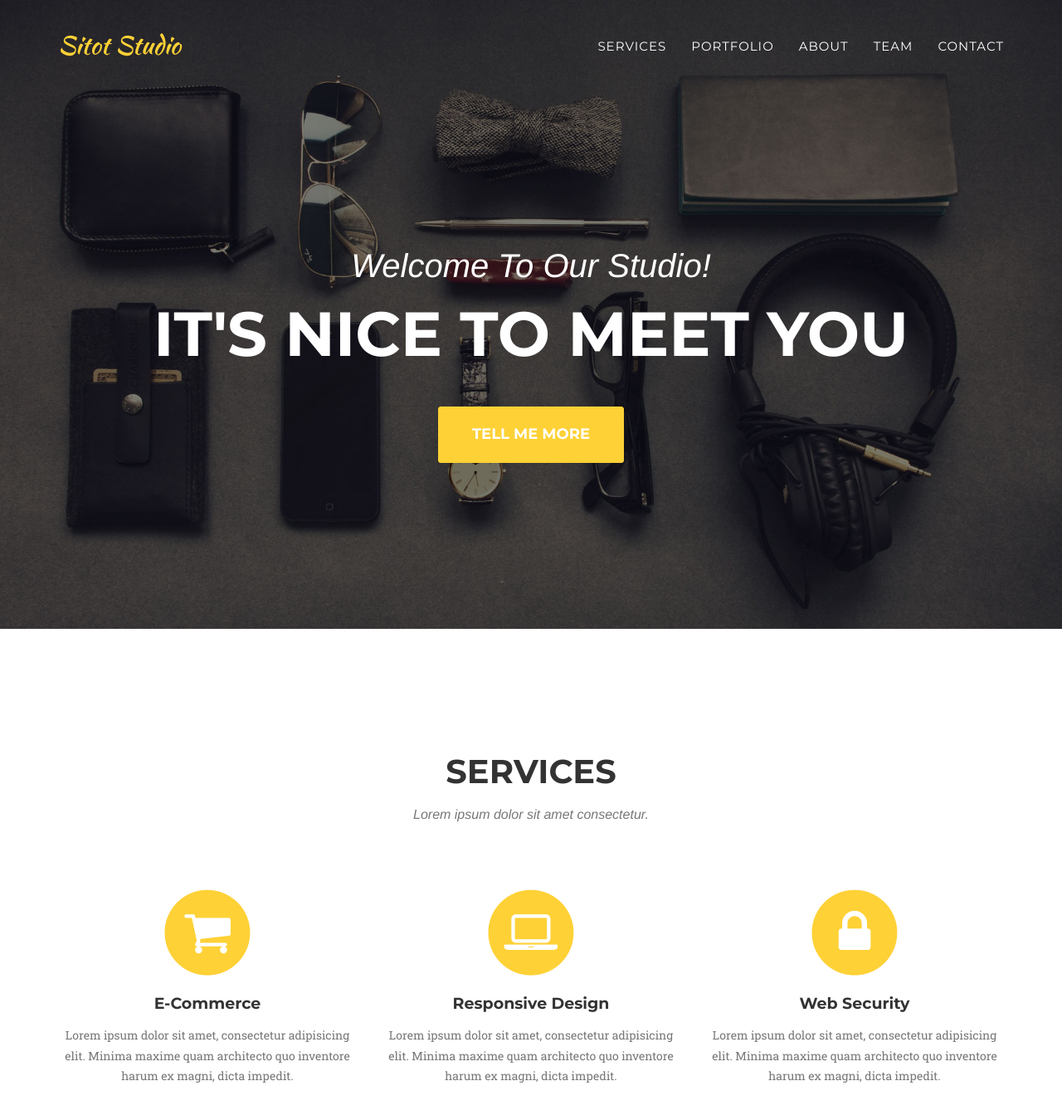
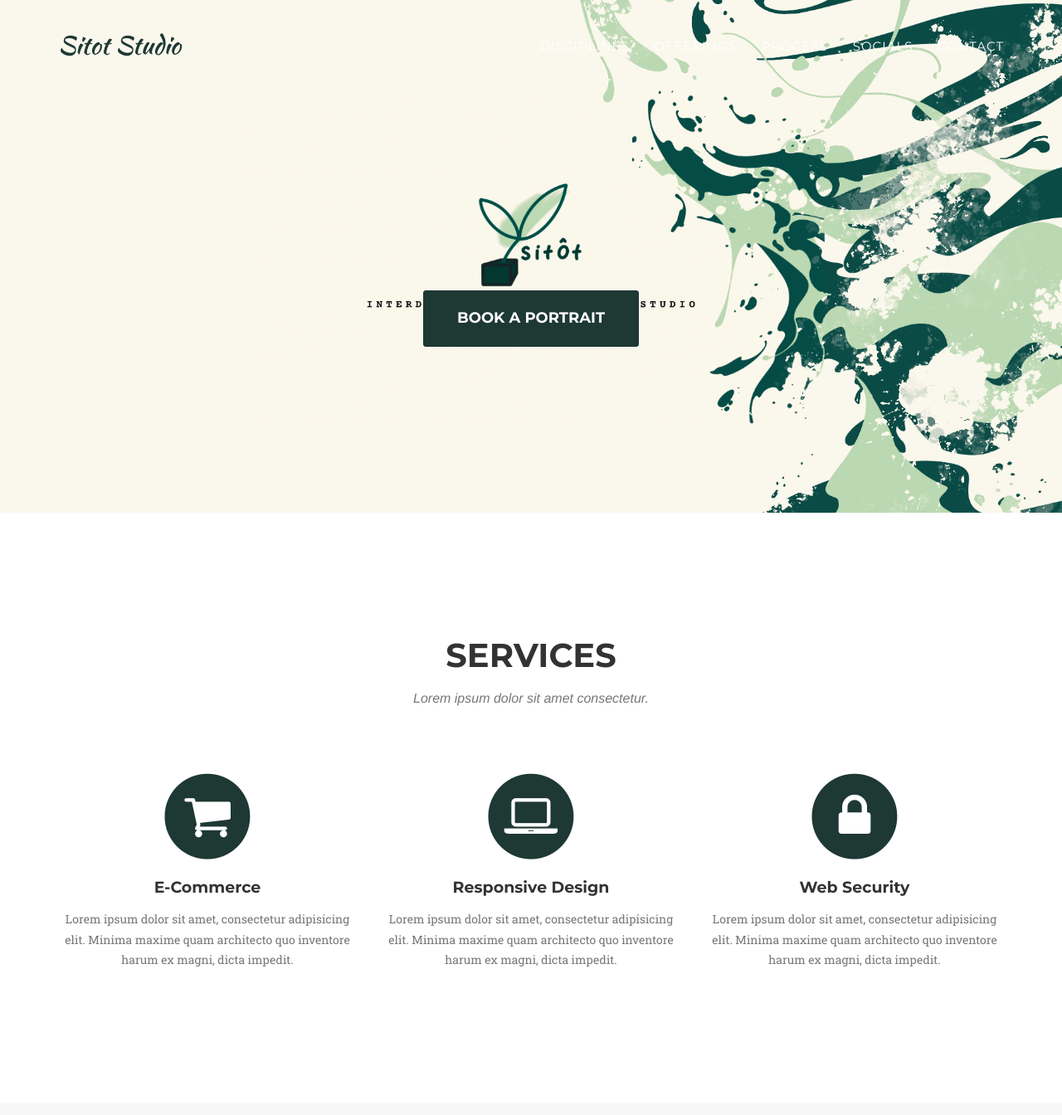
Before and after one commit to sitotstudio/sitotstudio.github.io, a Jekyll site: the page built from index.html, in a window 1280 px wide and 1400 px high. Shown: the top 1344 px of the window at 83% size. Built offline with Jekyll 4.4.1, drawn with Linux system fonts in a browser that asks for light colours; some web fonts are replaced.

Commit message:
Add styling updates

```diff
--- a/_data/template.yml
+++ b/_data/template.yml
@@ -1,7 +1,7 @@
 # Color settings (hex-codes without the leading hash-tag)
 color:
-  primary: fed136
-  secondary: fec503
+  primary: 1e3834
+  secondary: 182324
   secondary-dark: 333
   muted: 777
 
--- a/_includes/css/agency.css
+++ b/_includes/css/agency.css
@@ -269,7 +269,7 @@ header {
     text-align: center;
     color: #fff;
     background-attachment: scroll;
-    background-image: url('{{ site.baseurl }}/img/header-bg.jpg');
+    background-image: url('{{ site.baseurl }}/img/header-bg.png');
     background-position: center center;
     background-repeat: none;
     -webkit-background-size: cover;
--- a/_includes/header.html
+++ b/_includes/header.html
@@ -19,16 +19,16 @@
                         <a href="#page-top"></a>
                     </li>
                     <li>
-                        <a class="page-scroll" href="#services">Services</a>
+                        <a class="page-scroll" href="#services">Disciplines</a>
                     </li>
                     <li>
-                        <a class="page-scroll" href="#portfolio">Portfolio</a>
+                        <a class="page-scroll" href="#portfolio">Offerings</a>
                     </li>
                     <li>
-                        <a class="page-scroll" href="#about">About</a>
+                        <a class="page-scroll" href="#about">Process</a>
                     </li>
                     <li>
-                        <a class="page-scroll" href="#team">Team</a>
+                        <a class="page-scroll" href="#team">Socials</a>
                     </li>
                     <li>
                         <a class="page-scroll" href="#contact">Contact</a>
@@ -44,9 +44,9 @@
     <header>
         <div class="container">
             <div class="intro-text">
-                <div class="intro-lead-in">Welcome To Our Studio!</div>
-                <div class="intro-heading">It's Nice To Meet You</div>
-                <a href="#services" class="page-scroll btn btn-xl">Tell Me More</a>
+                <div class="intro-lead-in"></div>
+                <div class="intro-heading"></div>
+                <a href="#services" class="page-scroll btn btn-xl">Book A Portrait</a>
             </div>
         </div>
     </header>
```
Also changed, not shown: img/header-bg.jpg (deleted), img/header-bg.png (added).
